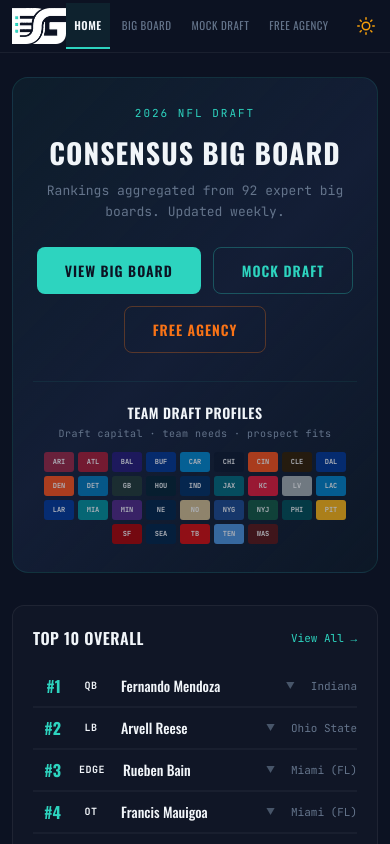
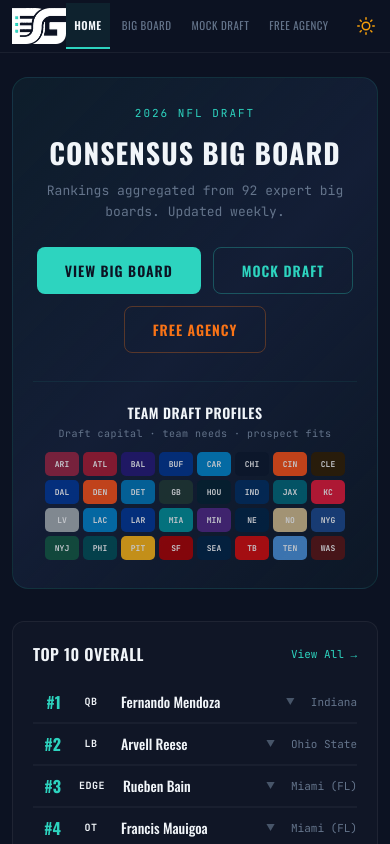
Before and after one commit to OasisVenturesNFT/DraftGuide, a React (Vite) app: page / in a window 390 px wide. Shown: the top 844 px of the page. Built offline with nearby package versions, Linux system fonts and the light colour scheme.

Commit message:
Larger team badges on desktop, responsive mobile sizing

```diff
--- a/src/App.jsx
+++ b/src/App.jsx
@@ -403,16 +403,16 @@
           <div style={{marginTop:"28px",paddingTop:"20px",borderTop:"1px solid rgba(45,212,191,0.08)"}}>
             <div style={{fontFamily:"'Oswald',sans-serif",fontSize:"14px",fontWeight:600,color:"var(--dg-text)",letterSpacing:"0.5px",textTransform:"uppercase",marginBottom:"4px"}}>Team Draft Profiles</div>
             <div style={{fontFamily:"'JetBrains Mono',monospace",fontSize:"10px",color:"var(--dg-text-dim)",letterSpacing:"0.5px",marginBottom:"12px"}}>Draft capital · team needs · prospect fits</div>
-            <div style={{display:"flex",flexWrap:"wrap",gap:"4px",justifyContent:"center",maxWidth:"600px",margin:"0 auto"}}>
+            <div className="team-badges-grid" style={{display:"flex",flexWrap:"wrap",gap:"6px",justifyContent:"center",maxWidth:"800px",margin:"0 auto"}}>
               {Object.entries(TEAM_INFO).sort((a,b) => a[1].name.localeCompare(b[1].name)).map(([ab]) => (
-                <span key={ab} onClick={()=>navigateToTeam(ab)} title={TEAM_INFO[ab]?.name} style={{
-                  width:"30px",height:"20px",borderRadius:"3px",background:TEAM_COLORS[ab]||"#333",
+                <span key={ab} onClick={()=>navigateToTeam(ab)} title={TEAM_INFO[ab]?.name} className="team-badge" style={{
+                  width:"48px",height:"32px",borderRadius:"5px",background:TEAM_COLORS[ab]||"#333",
                   display:"inline-flex",alignItems:"center",justifyContent:"center",
-                  fontFamily:"'JetBrains Mono',monospace",fontSize:"7px",fontWeight:700,color:"#fff",
-                  cursor:"pointer",opacity:0.65,transition:"all 0.15s",
+                  fontFamily:"'JetBrains Mono',monospace",fontSize:"10px",fontWeight:700,color:"#fff",
+                  cursor:"pointer",opacity:0.75,transition:"all 0.15s",
                 }}
-                onMouseEnter={e=>{e.currentTarget.style.opacity="1";e.currentTarget.style.transform="scale(1.15)";}}
-                onMouseLeave={e=>{e.currentTarget.style.opacity="0.65";e.currentTarget.style.transform="scale(1)";}}
+                onMouseEnter={e=>{e.currentTarget.style.opacity="1";e.currentTarget.style.transform="scale(1.1)";}}
+                onMouseLeave={e=>{e.currentTarget.style.opacity="0.75";e.currentTarget.style.transform="scale(1)";}}
                 >{ab}</span>
               ))}
             </div>
--- a/src/index.css
+++ b/src/index.css
@@ -167,6 +167,13 @@
 
   /* Homepage team grid - 2 columns on mobile */
   .home-team-grid { grid-template-columns: repeat(2, 1fr) !important; }
+
+  /* Team badges - smaller on mobile */
+  .team-badge { width: 34px !important; height: 24px !important; font-size: 8px !important; }
+  .team-badges-grid { gap: 4px !important; }
+
+  /* Team page tabs & grid */
+  .team-page-grid { grid-template-columns: 1fr !important; }
 }
 
 @media (max-width: 480px) {
```
